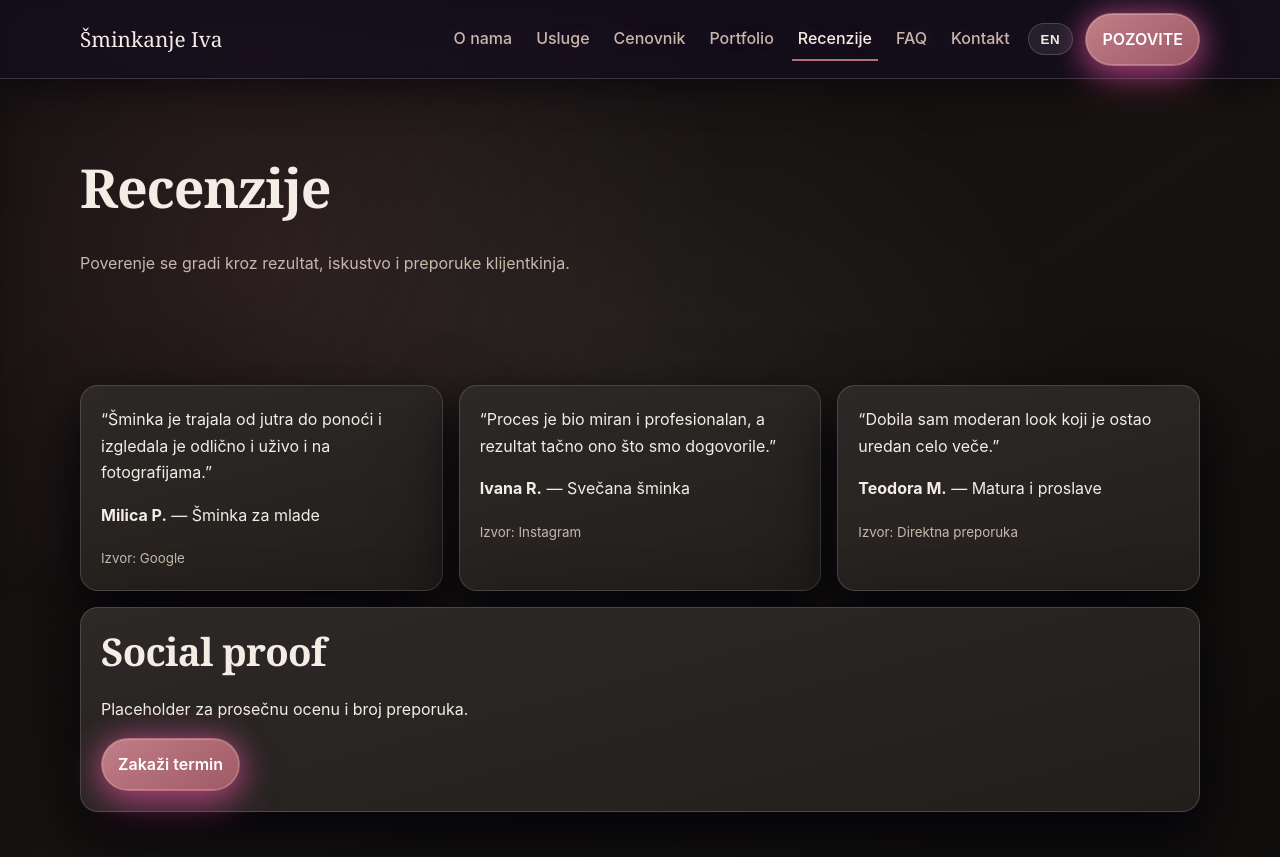
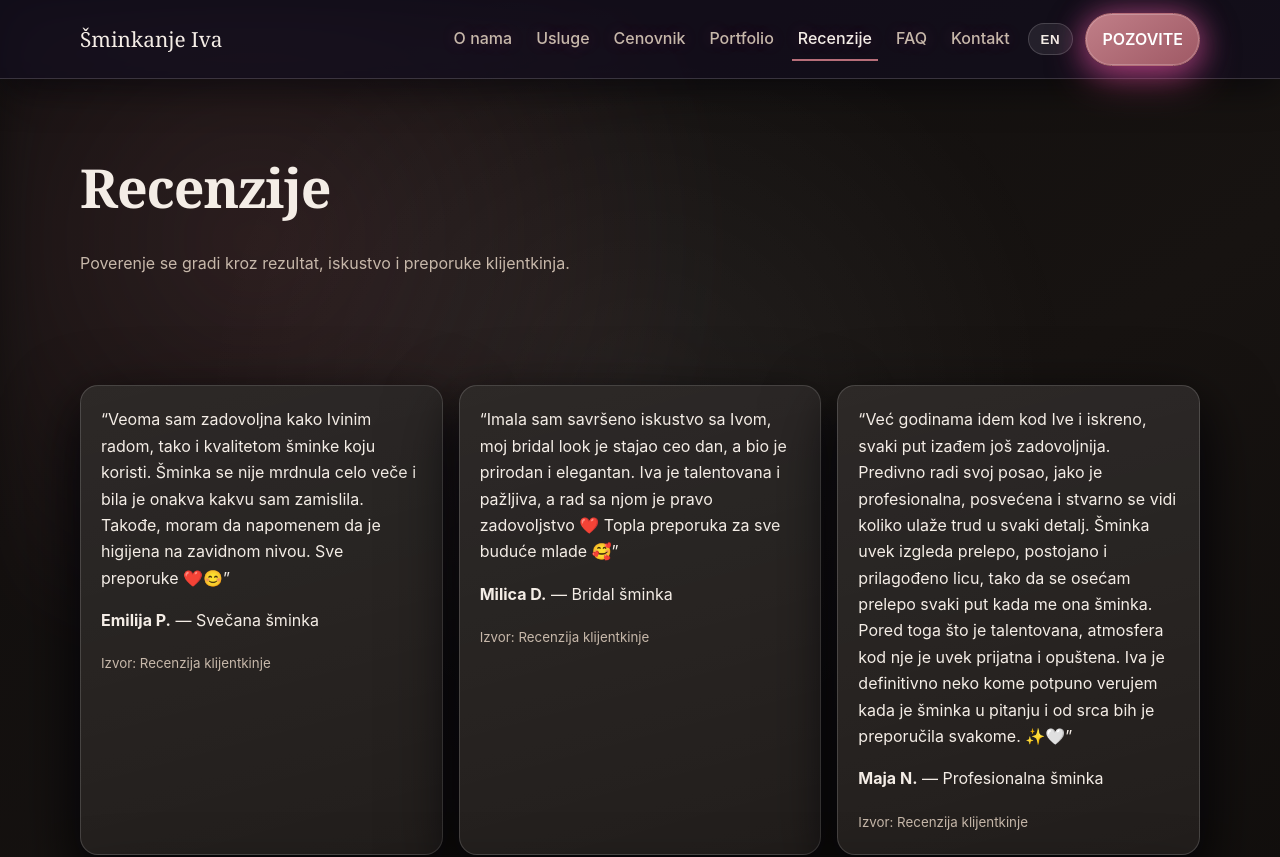
Before and after one commit to darkotosic/sminkanjeiva.rs, a Next.js app: page /recenzije in a window 1280 px wide. Shown: the top 857 px of the page. Built offline with nearby package versions, Linux system fonts and the light colour scheme.

Commit message:
Update testimonials

```diff
--- a/data/testimonials.ts
+++ b/data/testimonials.ts
@@ -1,20 +1,23 @@
 export const testimonials = [
   {
-    name: 'Milica P.',
-    service: 'Šminka za mlade',
-    quote: 'Šminka je trajala od jutra do ponoći i izgledala je odlično i uživo i na fotografijama.',
-    source: 'Google',
+    name: 'Emilija P.',
+    service: 'Svečana šminka',
+    quote:
+      'Veoma sam zadovoljna kako Ivinim radom, tako i kvalitetom šminke koju koristi. Šminka se nije mrdnula celo veče i bila je onakva kakvu sam zamislila. Takođe, moram da napomenem da je higijena na zavidnom nivou. Sve preporuke ❤️😊',
+    source: 'Recenzija klijentkinje',
   },
   {
-    name: 'Ivana R.',
-    service: 'Svečana šminka',
-    quote: 'Proces je bio miran i profesionalan, a rezultat tačno ono što smo dogovorile.',
-    source: 'Instagram',
+    name: 'Milica D.',
+    service: 'Bridal šminka',
+    quote:
+      'Imala sam savršeno iskustvo sa Ivom, moj bridal look je stajao ceo dan, a bio je prirodan i elegantan. Iva je talentovana i pažljiva, a rad sa njom je pravo zadovoljstvo ❤️ Topla preporuka za sve buduće mlade 🥰',
+    source: 'Recenzija klijentkinje',
   },
   {
-    name: 'Teodora M.',
-    service: 'Matura i proslave',
-    quote: 'Dobila sam moderan look koji je ostao uredan celo veče.',
-    source: 'Direktna preporuka',
+    name: 'Maja N.',
+    service: 'Profesionalna šminka',
+    quote:
+      'Već godinama idem kod Ive i iskreno, svaki put izađem još zadovoljnija. Predivno radi svoj posao, jako je profesionalna, posvećena i stvarno se vidi koliko ulaže trud u svaki detalj. Šminka uvek izgleda prelepo, postojano i prilagođeno licu, tako da se osećam prelepo svaki put kada me ona šminka. Pored toga što je talentovana, atmosfera kod nje je uvek prijatna i opuštena. Iva je definitivno neko kome potpuno verujem kada je šminka u pitanju i od srca bih je preporučila svakome. ✨🤍',
+    source: 'Recenzija klijentkinje',
   },
 ];
```
